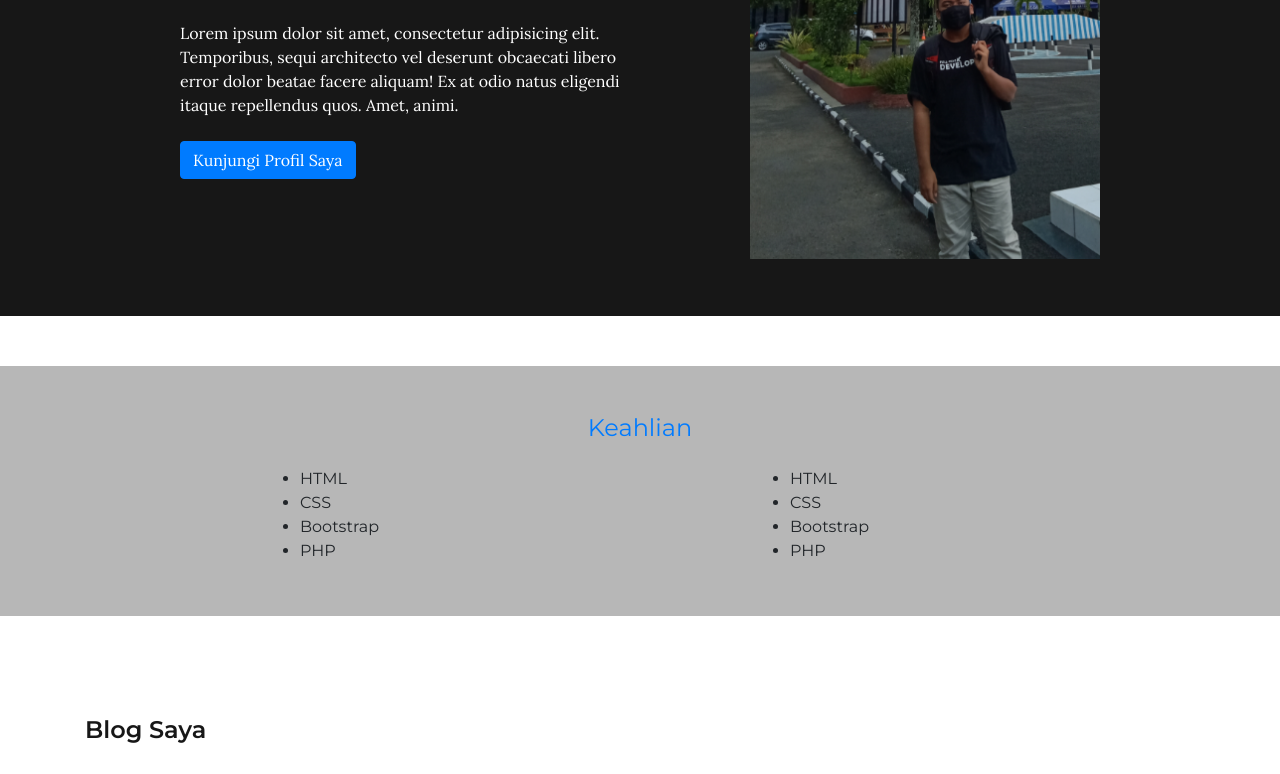
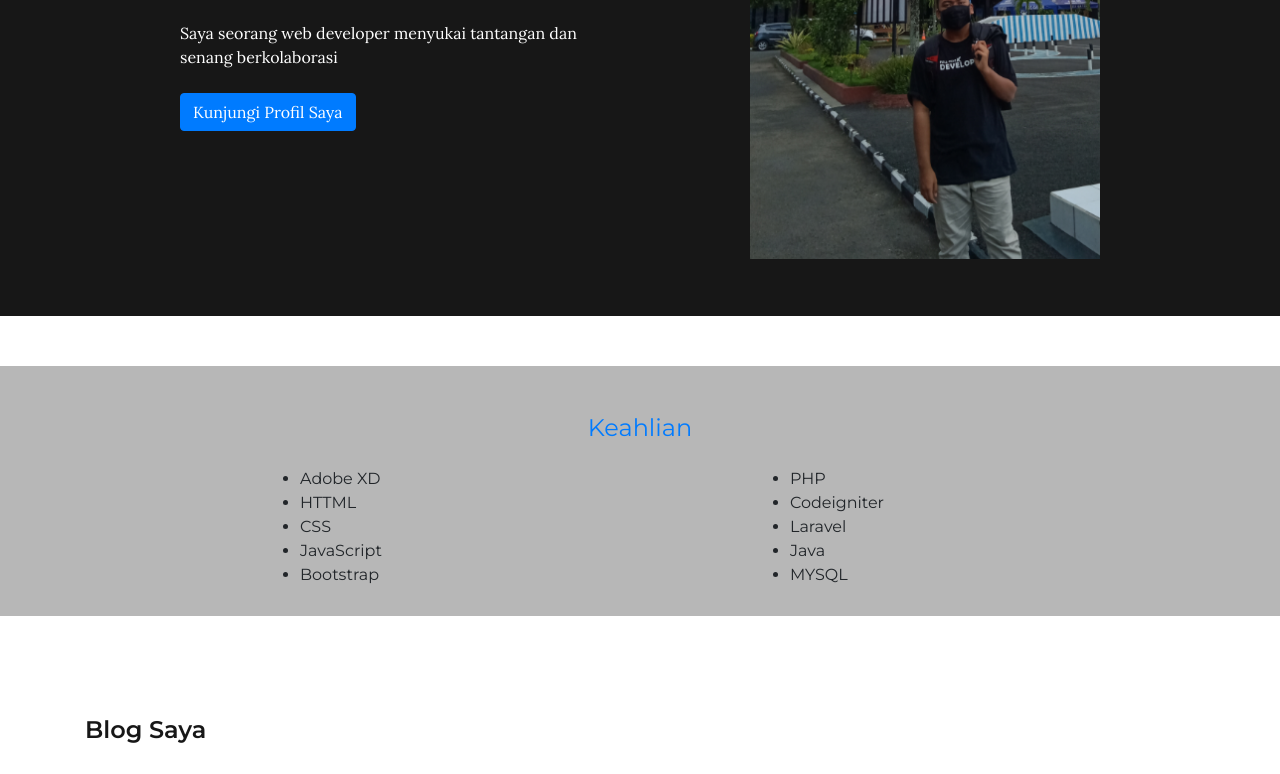
Before and after one commit to andidev30/andi.github.io, a plain HTML site: page index.html in a window 1280 px wide. Shown: the part 284-1058 px from the top of the page. Drawn offline with Linux system fonts and the light colour scheme.

Commit message:
add skill

```diff
--- a/index.html
+++ b/index.html
@@ -67,7 +67,7 @@
                         <div class="col-9 col-sm-4 col-md-6 col-lg-5">
                             <h4 class="pt-5">Hai ! Saya Andi</h4>
                             <h1 class="mb-4">WEB DEVELOPER</h1>
-                            <p class="mb-4">Lorem ipsum dolor sit amet, consectetur adipisicing elit. Temporibus, sequi architecto vel deserunt obcaecati libero error dolor beatae facere aliquam! Ex at odio natus eligendi itaque repellendus quos. Amet, animi.</p>
+                            <p class="mb-4">Saya seorang web developer menyukai tantangan dan senang berkolaborasi</p>
                             <a href="about.html" class="btn btn-primary text-white">Kunjungi Profil Saya</a>
                         </div>
                         <div class="col-3 col-sm-5 sol-md-4 col-lg-4 d-none d-sm-block offset-1">
@@ -98,19 +98,21 @@
                 <div class="col-2 m-0 p-0"></div>
                 <div class="col-4 m-0 p-0">
                     <ul>
-                        <li>HTML</li>
+                        <li>Adobe XD</li>
+                        <li>HTTML</li>
                         <li>CSS</li>
+                        <li>JavaScript</li>
                         <li>Bootstrap</li>
-                        <li>PHP</li>
                     </ul>
                 </div>
                 <div class="col-1"></div>
                 <div class="col-4">
                     <ul>
-                        <li>HTML</li>
-                        <li>CSS</li>
-                        <li>Bootstrap</li>
                         <li>PHP</li>
+                        <li>Codeigniter</li>
+                        <li>Laravel</li>
+                        <li>Java</li>
+                        <li>MYSQL</li>
                     </ul>
                 </div>
                 <div class="col-2"></div>
```
